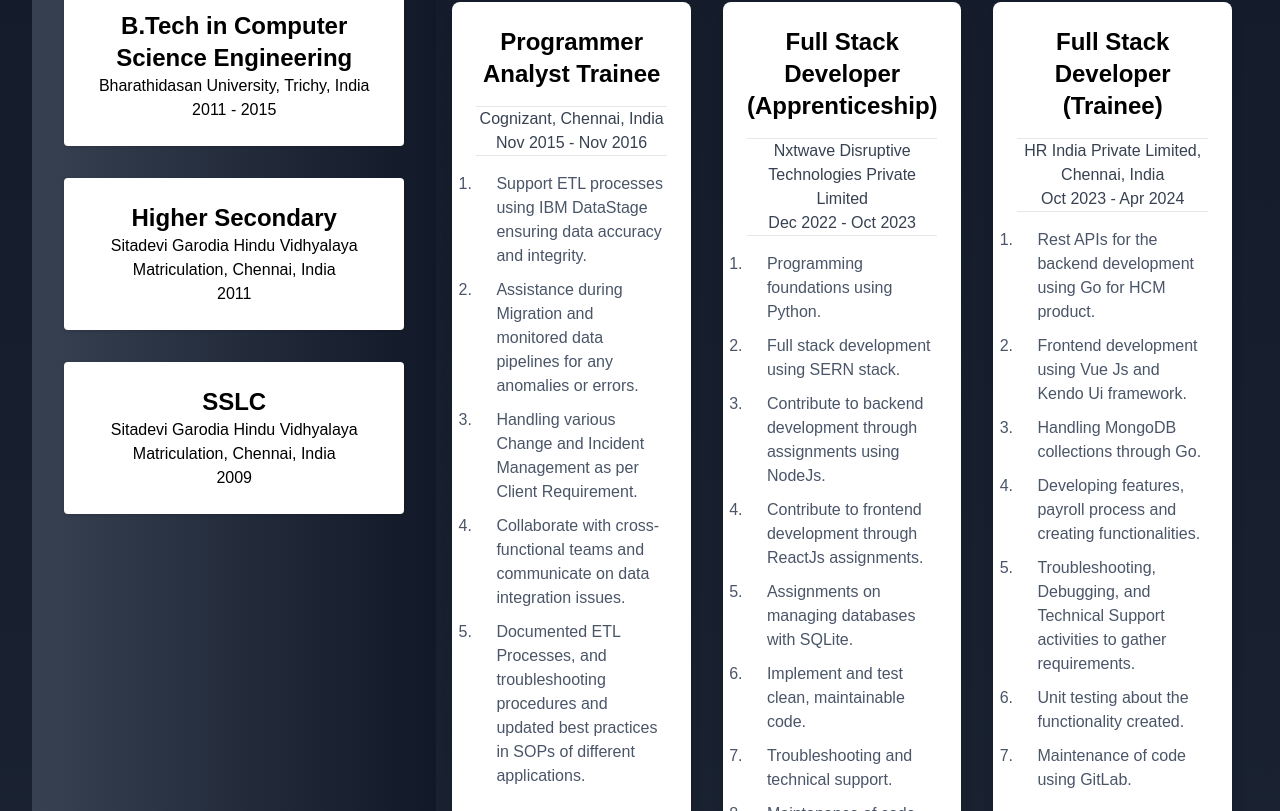
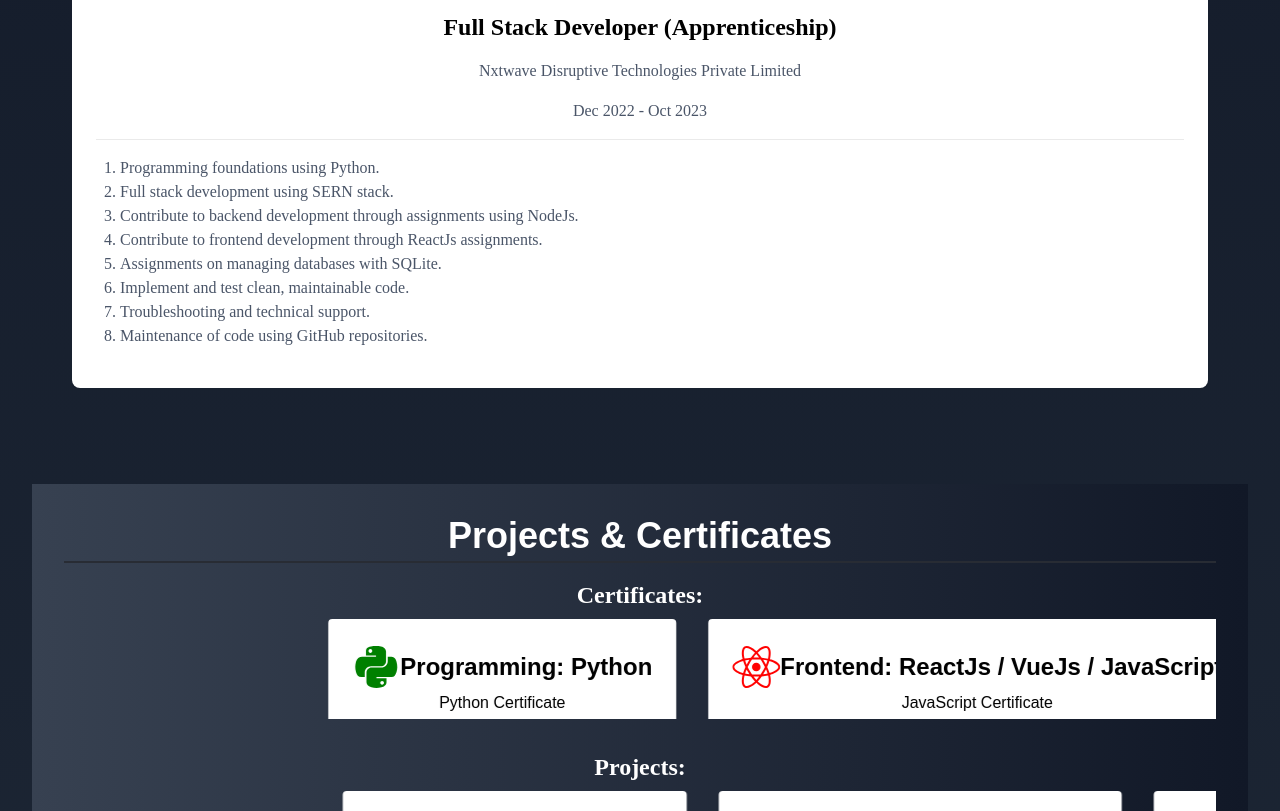
Before and after one commit to Siva27Guru/Siva_Guru_Profile, a React (Create React App) app: page / in a window 1280 px wide. Shown: the part 749-1560 px from the top of the page. Built offline with nearby package versions, Linux system fonts and the light colour scheme.

Commit message:
Commit 4

```diff
--- a/src/App.js
+++ b/src/App.js
@@ -1,10 +1,11 @@
 import React from 'react';
 import Navbar from './components/Navbar';
 import Experience from './components/Experience';
-import Education from './components/Education';
+// import Education from './components/Education';
 import Projects from './components/Projects';
 import Contact from './components/Contact';
 import './App.css'; // Remove this import if not using custom CSS
+// import Interests from './components/Interests';
 
 function App() {
   return (
@@ -14,7 +15,6 @@
         <Home />
       </section>
       <section id="experience" className="flex flex-col md:flex-row justify-around text-black p-8">
-        <Education />
         <Experience />
       </section>
       <section id="projects" className="p-8">
--- /dev/null
+++ b/src/components/Education/index.css
@@ -0,0 +1,20 @@
+.rolling-banner {
+    position: relative;
+    height: 200px; /* Adjust based on your container height */
+    overflow: hidden;
+  }
+
+  .education-section {
+    position: absolute;
+    top: 0;
+    left: 100%;
+    width: 100%;
+    height: 100%;
+    opacity: 0;
+    transition: left 1s ease-in-out, opacity 1s ease-in-out;
+  }
+
+  .education-section.active {
+    left: 0;
+    opacity: 1;
+  }
--- a/src/components/Education/index.js
+++ b/src/components/Education/index.js
@@ -1,24 +1,58 @@
-import React from 'react';
+import React, { useState, useEffect } from 'react';
+import './index.css'; // Create and import a CSS file for styling
 
-const Education = () => (
-  <section className="bg-gradient-to-r from-gray-700 to-gray-900 p-8">
+const Education = () => {
+  const [currentIndex, setCurrentIndex] = useState(0);
+  const sections = [
+    {
+      title: "B.Tech Computer Science",
+      school: "Bharathidasan University, Trichy, India",
+      year: "2011 - 2015",
+    },
+    {
+      title: "Higher Secondary",
+      school: "Sitadevi Garodia Hindu Vidhyalaya Matriculation, Chennai, India",
+      year: "2011",
+    },
+    {
+      title: "SSLC",
+      school: "Sitadevi Garodia Hindu Vidhyalaya Matriculation, Chennai, India",
+      year: "2009",
+    },
+  ];
+
+  useEffect(() => {
+    const interval = setInterval(() => {
+      setCurrentIndex((prevIndex) => (prevIndex + 1) % sections.length);
+    }, 3000); // Change every 3 seconds
+
+    return () => clearInterval(interval);
+  }, [sections.length]);
+
+  return (
+    <section className="container mx-auto px-4 py-8">
       <h2 className='font-serif text-4xl font-bold mb-4 text-white'>Education</h2>
-    <div className="mb-8 p-6 bg-white rounded shadow hover:shadow-lg transition-shadow duration-300">
-      <h3 className="text-2xl font-semibold">B.Tech in Computer Science Engineering</h3>
-      <p>Bharathidasan University, Trichy, India</p>
-      <p>2011 - 2015</p>
+      <div className="font-serif rolling-banner m-auto rounded">
+        {sections.map((section, index) => (
+          <div
+            key={index}
+            className={`education-section ${
+              index === currentIndex ? 'active' : ''
+            }`}
+          >
+            <hr />
+            <div className='bg-white p-2'>
+            <h3 className="text-black text-xl font-semibold">{section.title}</h3>
+            <p className="text-black text-xl">{section.school}</p>
+            <p className="text-black text-xl">{section.year}</p>
             </div>
-    <div className="mb-8 p-6 bg-white rounded shadow hover:shadow-lg transition-shadow duration-300">
-      <h3 className="text-2xl font-semibold">Higher Secondary</h3>
-      <p>Sitadevi Garodia Hindu Vidhyalaya Matriculation, Chennai, India</p>
-      <p>2011</p>
           </div>
-    <div className="p-6 bg-white rounded shadow hover:shadow-lg transition-shadow duration-300">
-      <h3 className="text-2xl font-semibold">SSLC</h3>
-      <p>Sitadevi Garodia Hindu Vidhyalaya Matriculation, Chennai, India</p>
-      <p>2009</p>
+        ))}
+      </div>
+      <div>
       </div>
     </section>
   );
+};
 
 export default Education;
--- a/src/components/Experience/index.css
+++ b/src/components/Experience/index.css
@@ -1,29 +1,79 @@
-.decorated-list li {
-    position: relative;
-    padding-left: 20px;
-    margin-bottom: 10px;
-    font-size: 1rem;
-    color: #4a5568; /* gray-700 */
-    transition: color 0.3s ease-in-out;
-  }
+/* General container styling */
+.container {
+  max-width: 1200px;
+  margin: 0 auto;
+  padding: 2rem;
+}
 
-  .decorated-list li::before {
-    content: '';
-    position: absolute;
-    left: 0;
-    color: #04090f; /* blue-700 */
-    font-size: 1.2rem;
-    line-height: 1rem;
-    animation: fadeIn 0.6s ease-in-out;
-    padding: 1px;
-  }
+/* Rolling banner effect */
+.rolling-banner {
+  position: relative;
+  overflow: hidden;
+  min-height: 400px; /* Ensure a minimum height */
+}
 
-  .decorated-list li:hover {
-    color: #194f8e; /* blue-700 */
-    font-weight: bold;
-  }
+.experience-section {
+  position: absolute;
+  top: 0;
+  left: 100%;
+  width: 100%;
+  opacity: 0;
+  transition: left 1s ease-in-out, opacity 1s ease-in-out;
+}
 
-  @keyframes fadeIn {
-    0% { opacity: 0; transform: translateY(-10px); }
-    100% { opacity: 1; transform: translateY(0); }
-  }
+.experience-section.active {
+  position: relative;
+  left: 0;
+  opacity: 1;
+}
+
+.experience-card {
+  background-color: white;
+  border-radius: 0.5rem;
+  box-shadow: 0 2px 4px rgba(0, 0, 0, 0.1);
+  padding: 1.5rem;
+  transition: transform 0.3s ease, box-shadow 0.3s ease;
+  overflow: auto; /* Add this to handle overflow */
+}
+
+.experience-card h3 {
+  margin-bottom: 1rem;
+}
+
+.experience-card p,
+.experience-card ul {
+  margin-bottom: 1rem;
+}
+
+.experience-card ul {
+  list-style-type: decimal;
+  padding-left: 1.5rem;
+}
+
+.bg-white {
+  background-color: #ffffff;
+}
+
+.text-black {
+  color: #000000;
+}
+
+.text-gray-700 {
+  color: #4a5568;
+}
+
+.font-serif {
+  font-family: serif;
+}
+
+.list-decimal {
+  list-style-type: decimal;
+}
+
+.decorated-list {
+  padding-left: 1.5em;
+}
+
+hr {
+  border-top: 1px solid #eaeaea;
+}
--- a/src/components/Experience/index.js
+++ b/src/components/Experience/index.js
@@ -1,65 +1,88 @@
-import React from 'react';
+import React, { useState, useEffect } from 'react';
 import './index.css';
 
-const Experience = () => (
+const Experience = () => {
+  const [currentIndex, setCurrentIndex] = useState(0);
+  const sections = [
+    {
+      title: "Programmer Analyst Trainee",
+      company: "Cognizant, Chennai, India",
+      duration: "Nov 2015 - Nov 2016",
+      details: [
+        "Support ETL processes using IBM DataStage ensuring data accuracy and integrity.",
+        "Assistance during Migration and monitored data pipelines for any anomalies or errors.",
+        "Handling various Change and Incident Management as per Client Requirement.",
+        "Collaborate with cross-functional teams and communicate on data integration issues.",
+        "Documented ETL Processes, and troubleshooting procedures and updated best practices in SOPs of different applications."
+      ]
+    },
+    {
+      title: "Full Stack Developer (Apprenticeship)",
+      company: "Nxtwave Disruptive Technologies Private Limited",
+      duration: "Dec 2022 - Oct 2023",
+      details: [
+        "Programming foundations using Python.",
+        "Full stack development using SERN stack.",
+        "Contribute to backend development through assignments using NodeJs.",
+        "Contribute to frontend development through ReactJs assignments.",
+        "Assignments on managing databases with SQLite.",
+        "Implement and test clean, maintainable code.",
+        "Troubleshooting and technical support.",
+        "Maintenance of code using GitHub repositories."
+      ]
+    },
+    {
+      title: "Full Stack Developer (Trainee)",
+      company: "HR India Private Limited, Chennai, India",
+      duration: "Oct 2023 - Apr 2024",
+      details: [
+        "Rest APIs for the backend development using Go for HCM product.",
+        "Frontend development using Vue Js and Kendo Ui framework.",
+        "Handling MongoDB collections through Go.",
+        "Developing features, payroll process and creating functionalities.",
+        "Troubleshooting, Debugging, and Technical Support activities to gather requirements.",
+        "Unit testing about the functionality created.",
+        "Maintenance of code using GitLab."
+      ]
+    }
+  ];
+
+  useEffect(() => {
+    const interval = setInterval(() => {
+      setCurrentIndex((prevIndex) => (prevIndex + 1) % sections.length);
+    }, 3000); // Change every 3 seconds
+
+    return () => clearInterval(interval);
+  }, [sections.length]);
+
+  return (
     <section className="container mx-auto px-4 py-8">
-    <h2 className="text-white font-serif text-4xl font-bold mb-8 text-center">Professional Experience</h2>
-    <div className="flex flex-wrap -mx-4">
-    <div className="w-full md:w-1/2 lg:w-1/3 px-4 mb-8">
-        <div className="bg-white rounded-lg shadow-lg p-6 hover:shadow-xl transition duration-300">
-          <h3 className="text-2xl font-bold mb-4">Programmer Analyst Trainee</h3>
+      <h2 className='font-serif text-4xl font-bold mb-4 text-white text-center'>Professional Experience</h2>
+      <div className="rolling-banner font-serif m-auto rounded">
+        {sections.map((section, index) => (
+          <div
+            key={index}
+            className={`experience-section ${
+              index === currentIndex ? 'active' : ''
+            }`}
+          >
+            <hr />
+            <div className='experience-card bg-white p-4'>
+              <h3 className="text-black text-2xl font-bold mb-2">{section.title}</h3>
+              <p className="text-gray-700 mb-2">{section.company}</p>
+              <p className="text-gray-700 mb-4">{section.duration}</p>
               <hr/>
-          <p className="text-gray-700">Cognizant, Chennai, India</p>
-          <p className="text-gray-700">Nov 2015 - Nov 2016</p>
-          <hr/>
-          <ul className="mt-4 list-decimal decorated-list">
-            <li>Support ETL processes using IBM DataStage ensuring data accuracy and integrity.</li>
-            <li>Assistance during Migration and monitored data pipelines for any anomalies or errors.</li>
-            <li>Handling various Change and Incident Management as per Client Requirement.</li>
-            <li>Collaborate with cross-functional teams and communicate on data integration issues.</li>
-            <li>Documented ETL Processes, and troubleshooting procedures and updated best practices in SOPs of different applications.</li>
+              <ul className="list-decimal decorated-list mt-4">
+                {section.details.map((detail, detailIndex) => (
+                  <li key={detailIndex} className="text-gray-700">{detail}</li>
+                ))}
               </ul>
             </div>
           </div>
-      <div className="w-full md:w-1/2 lg:w-1/3 px-4 mb-8">
-        <div className="bg-white rounded-lg shadow-lg p-6 hover:shadow-xl transition duration-300">
-          <h3 className="text-2xl font-bold mb-4">Full Stack Developer (Apprenticeship)</h3>
-          <hr/>
-          <p className="text-gray-700">Nxtwave Disruptive Technologies Private Limited</p>
-          <p className="text-gray-700">Dec 2022 - Oct 2023</p>
-          <hr/>
-          <ul className="mt-4 list-decimal decorated-list">
-            <li>Programming foundations using Python.</li>
-            <li>Full stack development using SERN stack.</li>
-            <li>Contribute to backend development through assignments using NodeJs.</li>
-            <li>Contribute to frontend development through ReactJs assignments.</li>
-            <li>Assignments on managing databases with SQLite.</li>
-            <li>Implement and test clean, maintainable code.</li>
-            <li>Troubleshooting and technical support.</li>
-            <li>Maintenance of code using GitHub repositories.</li>
-          </ul>
-        </div>
-      </div>
-      <div className="w-full md:w-1/2 lg:w-1/3 px-4 mb-8">
-        <div className="bg-white rounded-lg shadow-lg p-6 hover:shadow-xl transition duration-300">
-          <h3 className="text-2xl font-bold mb-4">Full Stack Developer (Trainee)</h3>
-          <hr/>
-          <p className="text-gray-700">HR India Private Limited, Chennai, India</p>
-          <p className="text-gray-700">Oct 2023 - Apr 2024</p>
-          <hr/>
-          <ul className="mt-4 list-decimal decorated-list h-auto overflow-y">
-            <li>Rest APIs for the backend development using Go for HCM product.</li>
-            <li>Frontend development using Vue Js and Kendo Ui framework.</li>
-            <li>Handling MongoDB collections through Go.</li>
-            <li>Developing features, payroll process and creating functionalities.</li>
-            <li>Troubleshooting, Debugging, and Technical Support activities to gather requirements.</li>
-            <li>Unit testing about the functionality created.</li>
-            <li>Maintenance of code using GitLab.</li>
-          </ul>
-        </div>
-      </div>
+        ))}
       </div>
     </section>
   );
+};
 
 export default Experience;
--- /dev/null
+++ b/src/components/Interests/index.css
@@ -0,0 +1,14 @@
+@keyframes wrapDown {
+    0% {
+      opacity: 0;
+      transform: translateY(-20px);
+    }
+    100% {
+      opacity: 1;
+      transform: translateY(0);
+    }
+  }
+
+  .animate-wrap-down {
+    animation: wrapDown 1s ease-in-out forwards;
+  }
--- /dev/null
+++ b/src/components/Interests/index.js
@@ -0,0 +1,26 @@
+import React, { useEffect, useState } from 'react';
+import './index.css'; // Create and import a CSS file for custom styling
+
+const Interests = () => {
+  const [isLoaded, setIsLoaded] = useState(false);
+
+  useEffect(() => {
+    setTimeout(() => {
+      setIsLoaded(true);
+    }, 100); // Delay to trigger the animation
+  }, []);
+
+  return (
+    <div className={`bg-white flex flex-col text-black rounded p-6 border border-gray-300 shadow-lg transition-all duration-1000 ease-in-out ${isLoaded ? 'animate-wrap-down' : 'opacity-0'}`}>
+      <h1 className="text-2xl font-semibold mb-4">Interested In:</h1>
+      <ul className="list-disc list-inside space-y-2">
+        <li>Software Development</li>
+        <li>Problem Solving</li>
+        <li>System Design</li>
+        <li>DevOps</li>
+      </ul>
+    </div>
+  );
+};
+
+export default Interests;
--- /dev/null
+++ b/src/components/Projects/index.css
@@ -0,0 +1,19 @@
+@keyframes marquee {
+    0% { transform: translateX(100%); }
+    100% { transform: translateX(-100%); }
+  }
+
+  .marquee {
+    overflow: hidden;
+    position: relative;
+    width: 100%;
+    height: 100px; /* Adjust as needed */
+  }
+
+  .marquee-content {
+    display: flex;
+    position: absolute;
+    white-space: nowrap;
+    will-change: transform;
+    animation: marquee 15s linear infinite;
+  }
--- a/src/components/Projects/index.js
+++ b/src/components/Projects/index.js
@@ -2,43 +2,51 @@
 import { FaPython } from "react-icons/fa";
 import { FaReact } from "react-icons/fa";
 import { FaGolang } from "react-icons/fa6";
+import './index.css'; // Create and import a CSS file for custom styling
 
 const Projects = () => (
   <section className="text-black bg-gradient-to-r from-gray-700 to-gray-900 p-8">
     <h2 className='text-white text-4xl font-bold mb-4'>Projects & Certificates</h2>
-    <div className='certificate flex justify-around'>
+
+    <div className='certificate mb-8'>
       <h1 className='text-2xl font-serif font-bold text-white mb-2'>Certificates:</h1>
-    <div className="mb-8 p-6 bg-white rounded shadow hover:shadow-lg transition-shadow duration-300">
-      <h3 className="text-2xl font-semibold"><FaPython style={{ color: 'green', fontSize: '48px' }}/> Programming: Python</h3>
-      <span><a href="https://certificates.ccbp.in/intensive/programming-foundations?id=MDGHJSWNSM"> Python Certificate</a></span>
+      <div className="marquee">
+        <div className="marquee-content flex space-x-8">
+          <div className="p-6 bg-white rounded shadow hover:shadow-lg transition-shadow duration-300">
+            <h3 className="text-2xl font-semibold flex items-center"><FaPython style={{ color: 'green', fontSize: '48px' }} /> Programming: Python</h3>
+            <span><a href="https://certificates.ccbp.in/intensive/programming-foundations?id=MDGHJSWNSM">Python Certificate</a></span>
           </div>
-    <div className="mb-8 p-6 bg-white rounded shadow hover:shadow-lg transition-shadow duration-300">
-      <h3 className="text-2xl font-semibold"><FaReact style={{ color: 'red', fontSize: '48px' }}/> Frontend: ReactJs / VueJs / JavaScript</h3>
-
+          <div className="p-6 bg-white rounded shadow hover:shadow-lg transition-shadow duration-300">
+            <h3 className="text-2xl font-semibold flex items-center"><FaReact style={{ color: 'red', fontSize: '48px' }} /> Frontend: ReactJs / VueJs / JavaScript</h3>
             <a href="https://certificates.ccbp.in/intensive/dynamic-web-application?id=PTJKDMTINS">JavaScript Certificate</a><br />
             <a href="https://certificates.ccbp.in/intensive/javascript-essentials?id=UVKSCYUNEN">JS Essentials Certificate</a><br />
             <a href="https://certificates.ccbp.in/intensive/reactjs?id=OVNDUUBFOI">ReactJs Certificate</a>
           </div>
-    <div className="mb-8 p-6 bg-white rounded shadow hover:shadow-lg transition-shadow duration-300">
-      <h3 className="text-2xl font-semibold"><FaGolang style={{ color: 'blue', fontSize: '48px' }}/> Backend: Go</h3>
-
+          <div className="p-6 bg-white rounded shadow hover:shadow-lg transition-shadow duration-300">
+            <h3 className="text-2xl font-semibold flex items-center"><FaGolang style={{ color: 'blue', fontSize: '48px' }} /> Backend: Go</h3>
             <span><a href="https://www.udemy.com/certificate/UC-6a47f415-1b58-44e7-b139-00886b3cbf86/">Go Certificate</a></span>
           </div>
         </div>
-
-    <div className='certificate flex justify-around'>
-    <h1 className='text-2xl font-serif font-bold text-white mb-2'>Projects:</h1>
-    <div className="mb-8 p-6 bg-white rounded shadow hover:shadow-lg transition-shadow duration-300">
-      <h3 className="text-2xl font-semibold"> Python: django and Pyqt5</h3>
-    </div>
-    <div className="mb-8 p-6 bg-white rounded shadow hover:shadow-lg transition-shadow duration-300">
-      <h3 className="text-2xl font-semibold"> MERN Stack: ReactJs / NodeJs</h3>
-
-    </div>
-    <div className="mb-8 p-6 bg-white rounded shadow hover:shadow-lg transition-shadow duration-300">
-      <h3 className="text-2xl font-semibold"> Backend: VueJs, Go and MongoDB</h3>
       </div>
     </div>
+
+    <div className='certificate'>
+      <h1 className='text-2xl font-serif font-bold text-white mb-2'>Projects:</h1>
+      <div className="marquee">
+        <div className="marquee-content flex space-x-8">
+          <div className="p-6 bg-white rounded shadow hover:shadow-lg transition-shadow duration-300">
+            <h3 className="text-2xl font-semibold">Python: django and Pyqt5</h3>
+          </div>
+          <div className="p-6 bg-white rounded shadow hover:shadow-lg transition-shadow duration-300">
+            <h3 className="text-2xl font-semibold">MERN Stack: ReactJs / NodeJs</h3>
+          </div>
+          <div className="p-6 bg-white rounded shadow hover:shadow-lg transition-shadow duration-300">
+            <h3 className="text-2xl font-semibold">Backend: VueJs, Go and MongoDB</h3>
+          </div>
+        </div>
+      </div>
+    </div>
+
   </section>
 );
 
```
Lines whose indentation alone changed are shown as unchanged.
